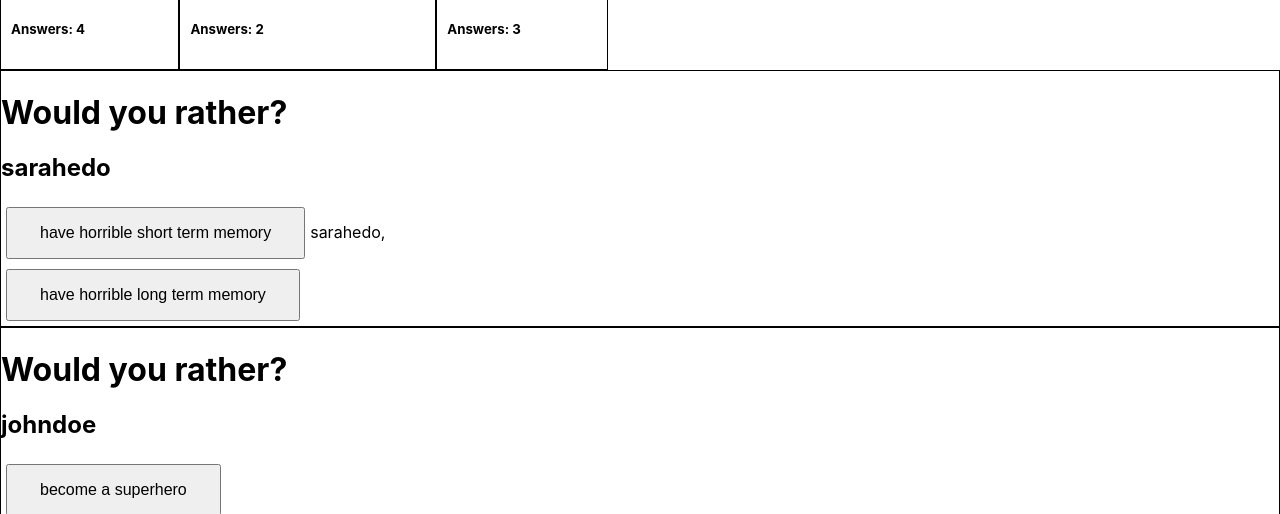
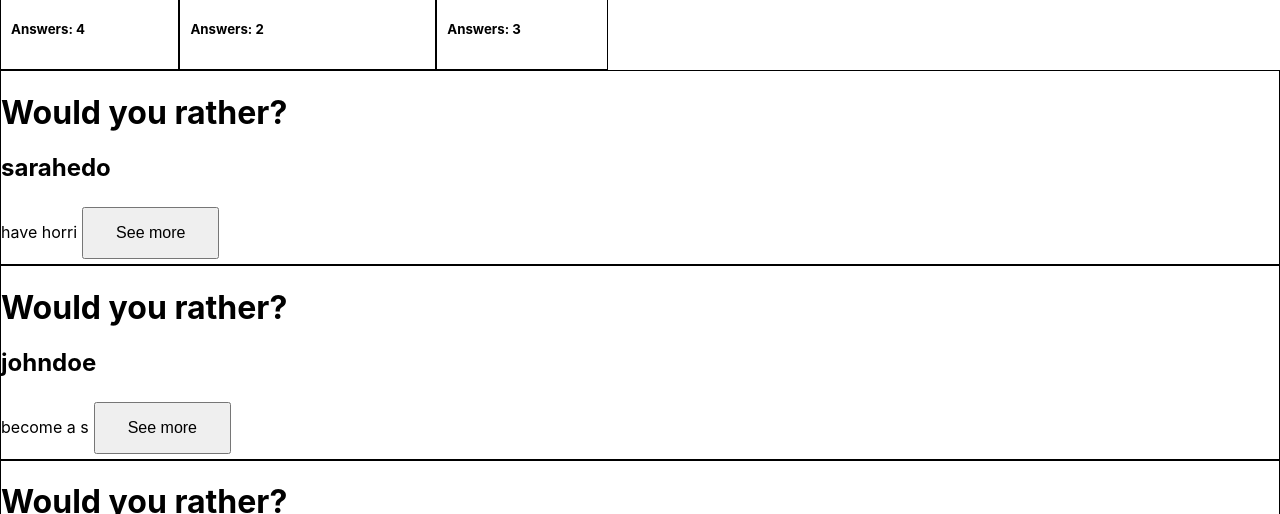
Before and after one commit to ms10596/would-you-rather, a React (Create React App) app: page / in a window 1280 px wide. Shown: the part 286-800 px from the top of the page. Built offline with nearby package versions, Linux system fonts and the light colour scheme.

Commit message:
add mini view to questions

```diff
--- a/src/ListQuestions.js
+++ b/src/ListQuestions.js
@@ -13,7 +13,7 @@ function ListQuestions() {
   return (
     <div>
       {questions.map(
-        question => (<Question key={question.id} question={question} />)
+        question => (<Question key={question.id} question={question} mini={true}/>)
       )}
     </div>
   );
--- a/src/Question.js
+++ b/src/Question.js
@@ -1,6 +1,19 @@
 import Option from './Option'
 
-function Question({ question }) {
+function Question({ question, mini }) {
+   console.log(mini)
+   console.log(question)
+    if (mini) {
+        return (
+            <div className="question">
+                <h1>Would you rather?</h1>
+                <h2>{question.author}</h2>
+               <span>{question.optionOne.text.slice(0,10)}</span>
+               <button>See more</button>
+            </div>
+        )
+    }
+    else {
         return (
             <div className="question">
                 <h1>Would you rather?</h1>
@@ -10,5 +23,6 @@ function Question({ question }) {
             </div>
         );
     }
+}
 
 export default Question;
```
Lines whose indentation alone changed are shown as unchanged.
